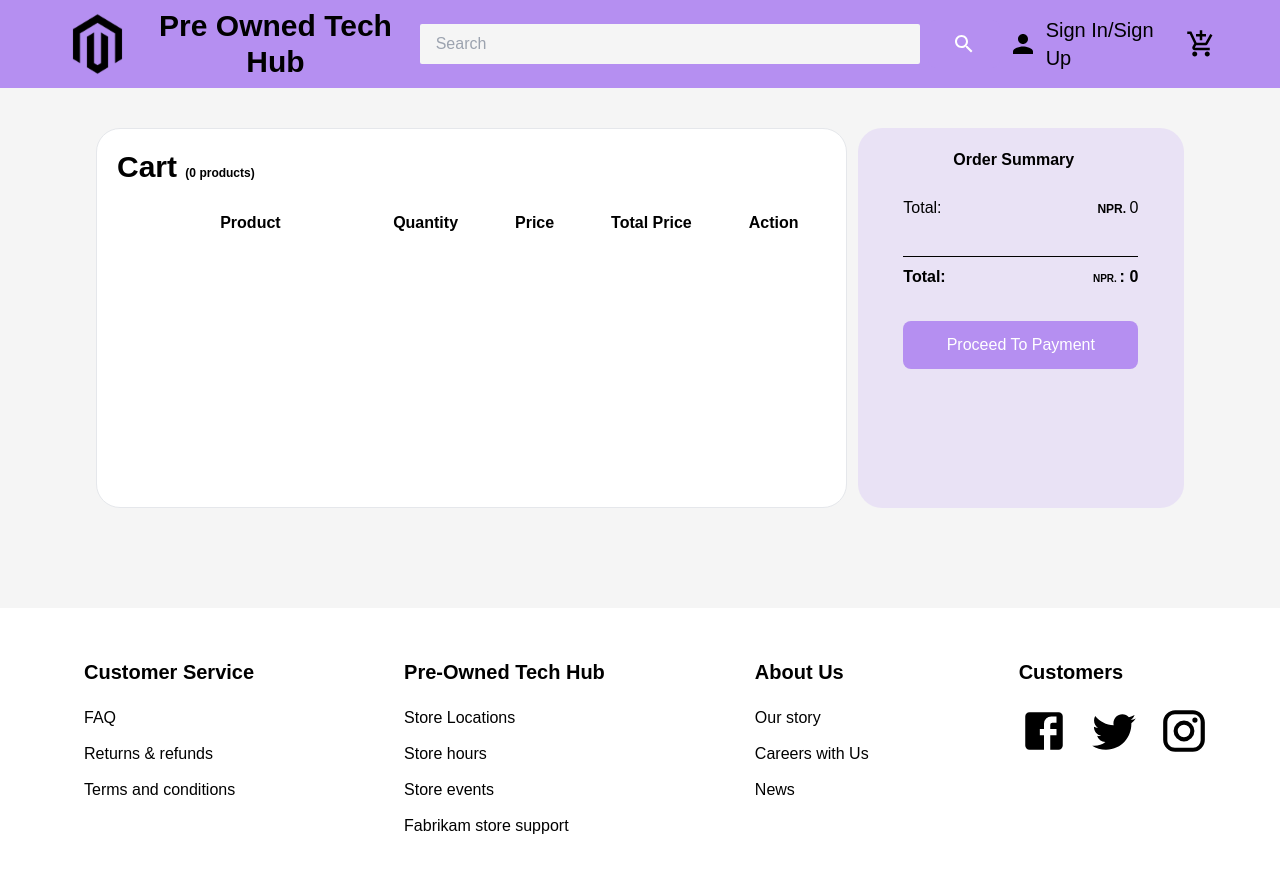
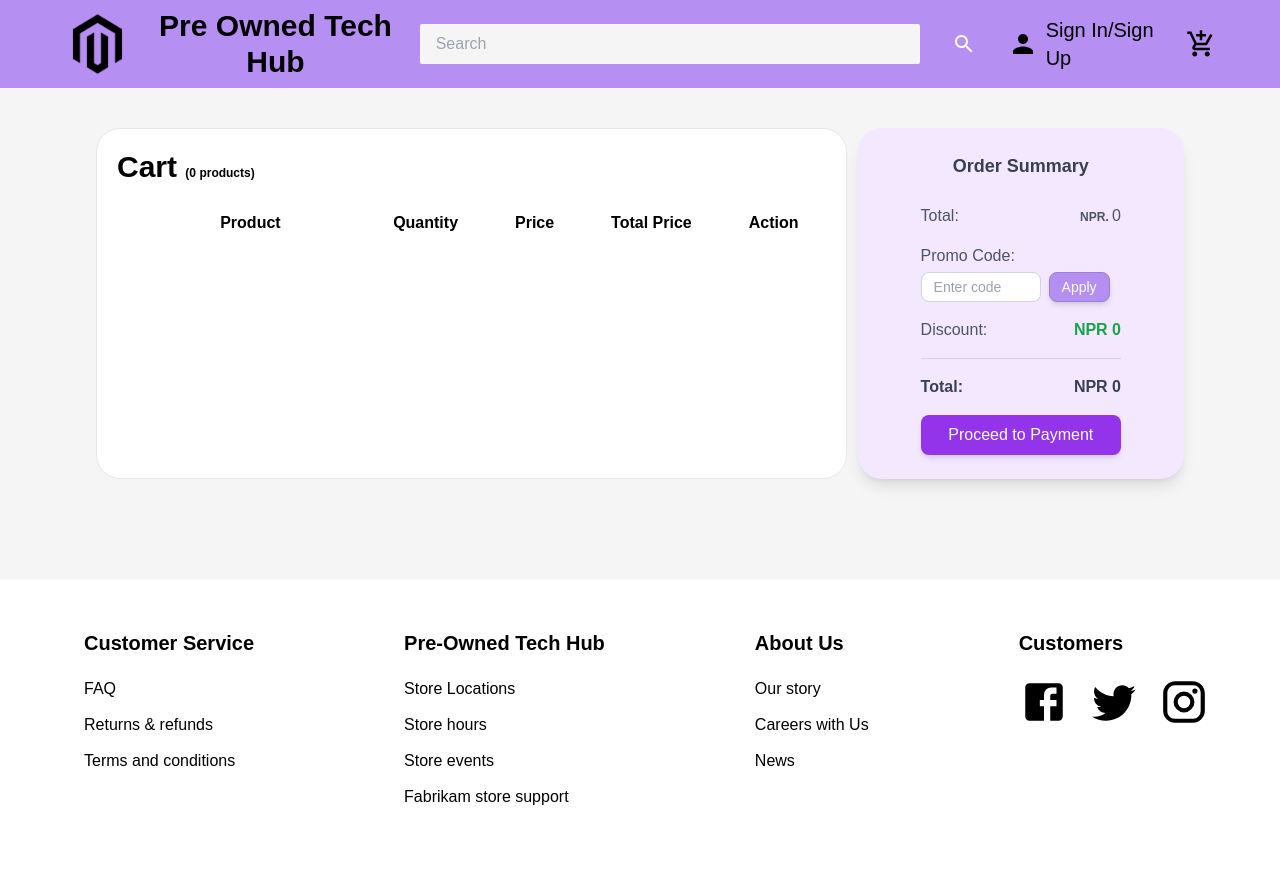
Before and after one commit to prabinthapa10/PreOwnedTechHub, a React (Vite) app in the folder frontend/: page /cart in a window 1280 px wide. Shown: the top 872 px of the page. Built offline with nearby package versions, Linux system fonts and the light colour scheme.

Commit message:
Implement discount code functionality and update order summary display in cart and order pages

```diff
--- a/frontend/src/pages/CartPage.jsx
+++ b/frontend/src/pages/CartPage.jsx
@@ -2,8 +2,6 @@ import React, { useState, useEffect } from "react";
 import Navbar from "../components/Navbar";
 import CartItems from "../components/CartItems";
 import Footer from "../components/Footer";
-import Button from "../components/Button";
-import NPR from "../components/NPR";
 import { useNavigate } from "react-router-dom";
 
 function CartPage() {
@@ -12,8 +10,11 @@ function CartPage() {
   const [noOfItems, setNoOfItems] = useState(0);
   const [removed, setRemoved] = useState(null);
   const [grandTotal, setGrandTotal] = useState(0);
+  const [total, setTotal] = useState(0);
   const navigate = useNavigate();
-
+  const [code, setCode] = useState("");
+  const [discount, setDiscount] = useState(0);
+  const [message, setMessage] = useState("");
   // Fetch cart items
   useEffect(() => {
     if (!token) {
@@ -55,12 +56,30 @@ function CartPage() {
       (total, item) => total + item.product.price * item.quantity,
       0
     );
-    setGrandTotal(total);
+    setTotal(total);
+    setGrandTotal(total - discount);
     setNoOfItems(cartItems.length);
-  }, [cartItems]);
+  }, [cartItems, discount]);
 
   const handleProceed = () => {
-    navigate("/orderpage");
+    navigate("/orderpage", { state: { grandTotal, discount, total } });
+  };
+
+  const handleCode = () => {
+    if (discount > 0) {
+      setMessage("Discount already applied");
+      return;
+    }
+
+    if (code === "SAVE10") {
+      setMessage("Discount of 10% applied");
+      setDiscount(grandTotal * 0.1);
+    } else if (code === "SAVE20") {
+      setMessage("Discount of 20% applied");
+      setDiscount(grandTotal * 0.2);
+    } else {
+      setMessage("Invalid Code ❌");
+    }
   };
 
   return (
@@ -101,28 +120,70 @@ function CartPage() {
           </ul>
         </div>
         {/* right box */}
-        <div className="w-[30%] h-[380px] bg-[#b48ff130]  rounded-3xl">
-          <div className="w-[80%]  m-auto mt-5 ">
-            <p className="font-bold w-[135px] m-auto">Order Summary</p>
-            <div className="w-[90%] m-auto mt-6">
-              <>
-                <div className="flex justify-between mt-2">
-                  <span>Total: </span>
-                  <span>
-                    <strong className="text-[12px]">NPR. </strong>
-                    {grandTotal}
-                  </span>
+        <div className="w-[30%] h-auto bg-[#f3e8ff] rounded-3xl shadow-lg p-6">
+          <div className="w-[80%] m-auto">
+            <p className="font-bold text-center text-lg text-gray-700">
+              Order Summary
+            </p>
+
+            <div className="w-[90%] m-auto mt-6 space-y-4">
+              {/* Total */}
+              <div className="flex justify-between text-gray-600">
+                <span>Total:</span>
+                <span>
+                  <strong className="text-[12px]">NPR. </strong>
+                  {total}
+                </span>
+              </div>
+
+              {/* Promo Code Section */}
+              <div className="mt-3">
+                <span className="text-gray-600">Promo Code:</span>
+                <div className="flex items-center space-x-2 mt-1">
+                  <input
+                    type="text"
+                    className="w-[120px] border border-gray-300 focus:ring-2 focus:ring-purple-400
+                focus:outline-none px-3 py-1 rounded-lg text-sm"
+                    value={code}
+                    onChange={(e) => setCode(e.target.value)}
+                    placeholder="Enter code"
+                  />
+                  <button
+                    className="bg-[#b48ff1] text-white border border-[#9c7dd9] px-3 py-1 rounded-lg
+                hover:bg-[#a37be8] transition duration-200 shadow-md text-sm"
+                    onClick={handleCode}
+                  >
+                    Apply
+                  </button>
                 </div>
-              </>
-              <hr className="mt-9" />
-              <div className="flex justify-between mt-2">
-                <strong>Total: </strong>
-                <strong>
-                  <NPR /> : {grandTotal}
-                </strong>
+                <span className="text-[12px] text-red-500 mt-1 block">
+                  {message}
+                </span>
               </div>
-              <div className="mt-8" onClick={handleProceed}>
-                <Button name="Proceed To Payment" className="w-full" />
+
+              {/* Discount */}
+              <div className="flex justify-between text-gray-600">
+                <span>Discount:</span>
+                <strong className="text-green-600">NPR {discount}</strong>
+              </div>
+
+              <hr className="border-gray-300 mt-4" />
+
+              {/* Grand Total */}
+              <div className="flex justify-between font-bold text-gray-700 mt-3">
+                <span>Total:</span>
+                <strong>NPR {grandTotal - discount}</strong>
+              </div>
+
+              {/* Proceed to Payment Button */}
+              <div className="mt-6">
+                <button
+                  onClick={handleProceed}
+                  className="w-full bg-purple-600 text-white py-2 rounded-lg
+              hover:bg-purple-700 transition duration-200 shadow-md"
+                >
+                  Proceed to Payment
+                </button>
               </div>
             </div>
           </div>
--- a/frontend/src/pages/OrderPage.jsx
+++ b/frontend/src/pages/OrderPage.jsx
@@ -4,14 +4,21 @@ import NavMenu from "../components/NavMenu";
 import Button from "../components/Button";
 import NPR from "../components/NPR";
 import { Country, State, City } from "country-state-city";
+import { useLocation } from "react-router-dom";
 
 const OrderPage = () => {
   const [cartItems, setCartItems] = useState([]);
   const [countries, setCountries] = useState(Country.getAllCountries());
   const [state, setState] = useState([]);
   const [city, setCity] = useState([]);
+  const location = useLocation();
+  const grandTotal = location.state?.grandTotal || 0;
+  const discount = location.state?.discount || 0;
+  const total = location.state?.total || 0;
 
   const [selectedCountry, setSelectedCountry] = useState(null);
+
+  console.log(discount, total, grandTotal);
 
   // Handle order submission (static, no backend call)
   const handleSubmitOrder = () => {
@@ -82,7 +89,27 @@ const OrderPage = () => {
                 </div>
               </div>
             ))}
-            <div className="font-bold text-xl mt-4">Grand Total:</div>
+            <div className="mt-6 p-4 bg-gray-50 rounded-lg shadow-md">
+              {/* Discount & Total Section */}
+              <div className="flex justify-between text-gray-700 text-lg mt-2">
+                <span>Subtotal:</span>
+                <span className="font-medium">NPR {total}</span>
+              </div>
+              <div className="flex justify-between text-gray-600 text-lg">
+                <span>Discount:</span>
+                <span className="text-green-600 font-semibold">
+                  NPR {discount}
+                </span>
+              </div>
+
+              <hr className="my-4 border-gray-300" />
+
+              {/* Grand Total Section */}
+              <div className="flex justify-between text-xl font-bold text-gray-900">
+                <span>Grand Total:</span>
+                <span className="text-purple-600">NPR {grandTotal}</span>
+              </div>
+            </div>
           </div>
 
           {/* Right Box - Shipping Info */}
```
